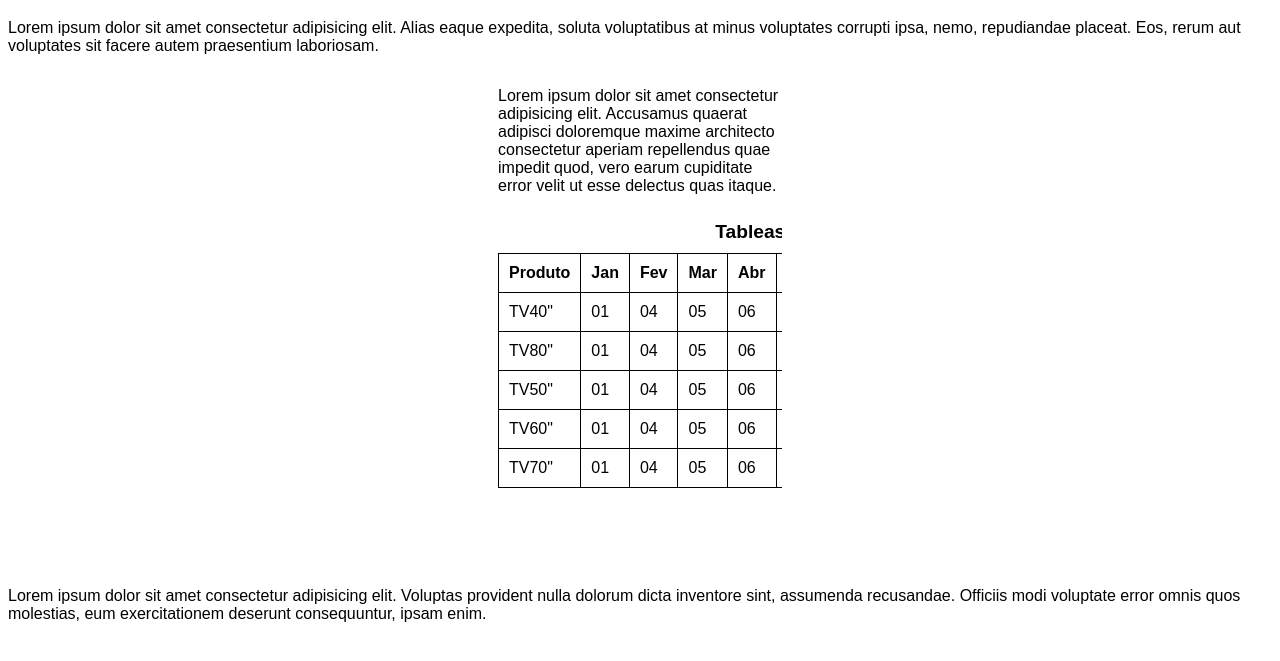
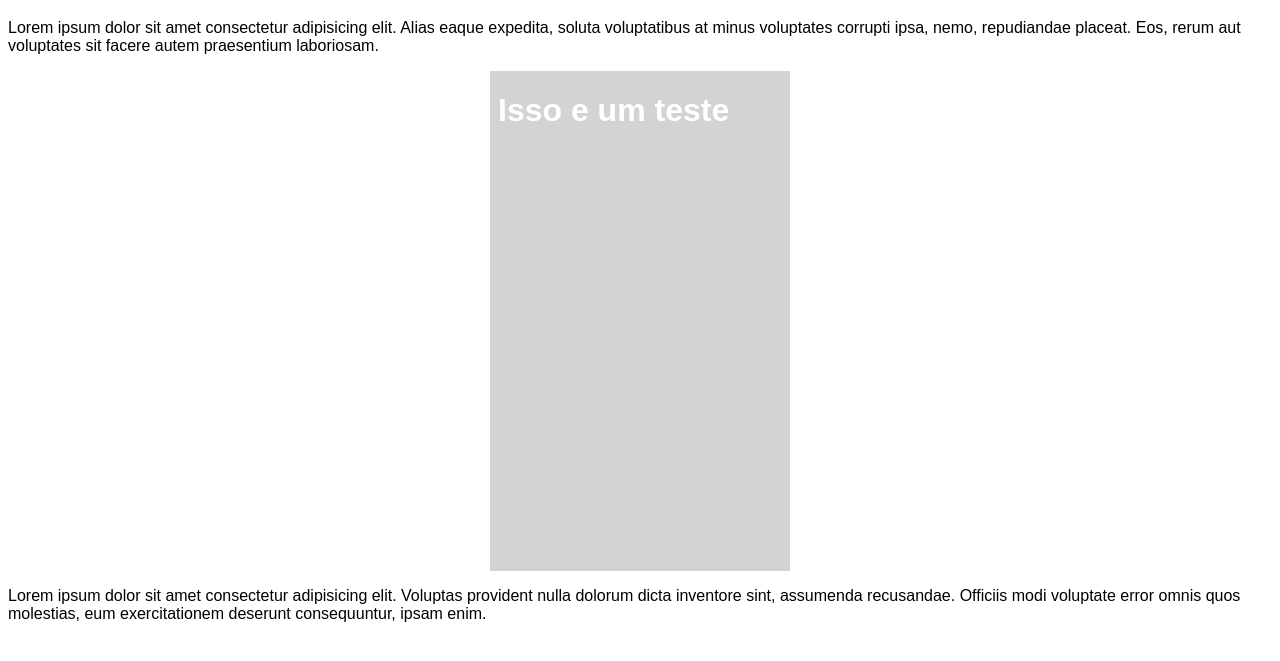
Before and after one commit to Lucas0M/HTML5-CSS3-JS, a website: page ex024/iframe002.html in a window 1280 px wide. Shown: the part 61-722 px from the top of the page. Drawn offline with Linux system fonts and the light colour scheme.

Commit message:
update iframe002

```diff
--- a/ex024/iframe002.html
+++ b/ex024/iframe002.html
@@ -20,8 +20,8 @@
   <h1>Teste com iframe</h1>
   <p>Lorem ipsum dolor sit amet consectetur adipisicing elit. Alias eaque expedita, soluta voluptatibus at minus voluptates corrupti ipsa, nemo, repudiandae placeat. Eos, rerum aut voluptates sit facere autem praesentium laboriosam.</p>
 
-  <iframe src="../ex023/table007.html" width="500" height="500" frameborder="0">
-
+  <iframe src="extra-pages/page001.html" width="500" height="500" frameborder="0">
+    [seu navegador nao tem suporte para isso!]
   </iframe>
 
   <p>Lorem ipsum dolor sit amet consectetur adipisicing elit. Voluptas provident nulla dolorum dicta inventore sint, assumenda recusandae. Officiis modi voluptate error omnis quos molestias, eum exercitationem deserunt consequuntur, ipsam enim.</p>
```
Also changed, not shown: ex024/extra-pages/page001.html (renamed from ex024/page001.html).
